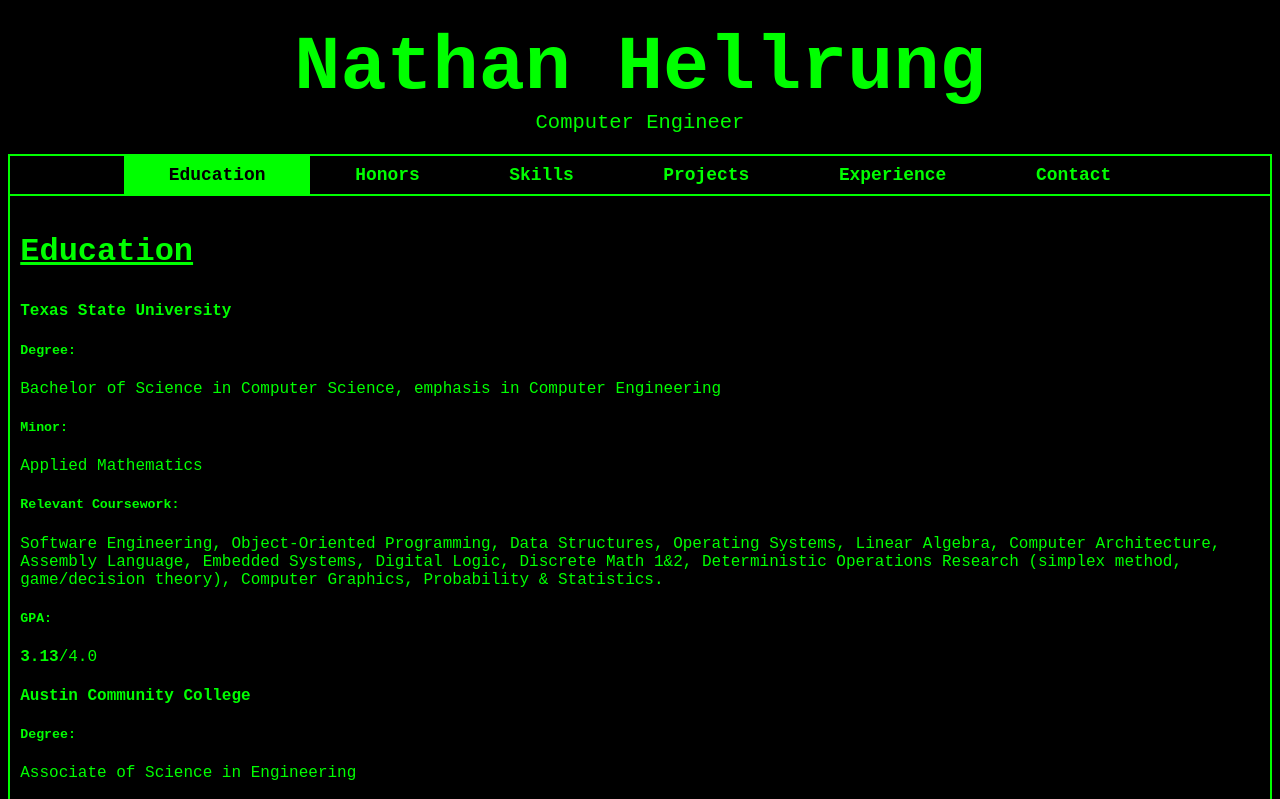
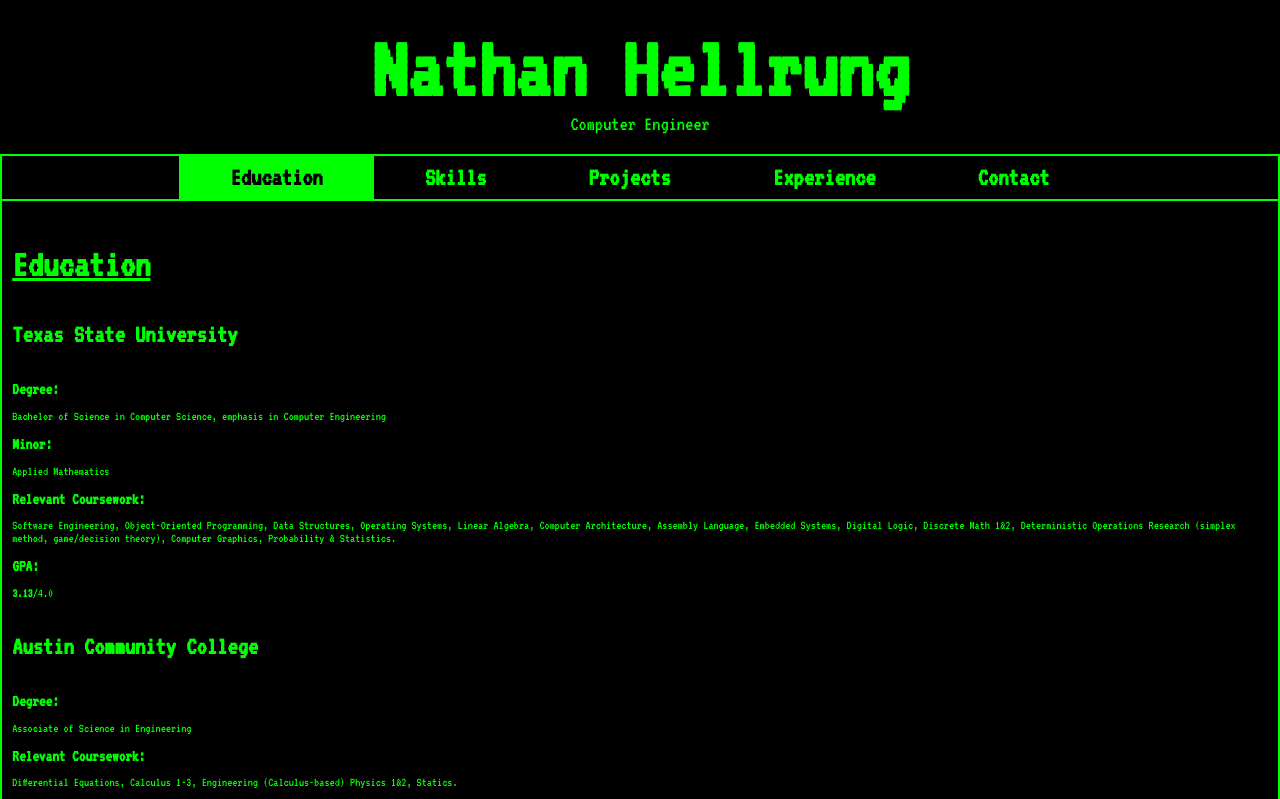
Before and after one commit to nmhellrung/nmhellrung.github.io, a plain HTML site: page index.html in a window 1280 px wide. Both pictures are taken after a click on the button "Education". Shown: the top 799 px of the page. Drawn offline with Linux system fonts and the light colour scheme.

Commit message:
Font Update
Changed font to a linked terminal-style google font.

```diff
--- a/css/style.css
+++ b/css/style.css
@@ -2,10 +2,10 @@
 Author: Nathan Hellrung
 */
 
-
 html, body {
-    background-color: black;
-	font-family: "Courier New", monospace;
+	margin: 0 auto;
+    background-color: #000000;
+	font-family: 'VT323', monospace;
 }
 
 
@@ -20,7 +20,8 @@
 	margin-bottom: 0vh;
 	padding: 0vh;
 
-	font-size: 6vw;
+	font-family: 'VT323', monospace;
+	font-size: 7vw;
 }
 #computer-engineer {
 	margin-top: 0vh;
@@ -38,14 +39,14 @@
 	background-color: black;
 }
 .tabs button {
-	padding: .7vw 3.5vw;
+	padding: .7vw 4vw;
 	background-color: black;
     border: none;
     outline: none;
     cursor: pointer;
     transition: 0.15s;
-	font-family: "Courier New", monospace;
-	font-size: 1.4vw;
+	font-family: 'VT323', monospace;
+	font-size: 2vw;
 	font-weight: bold;
 	color: rgb(0, 255, 0);
 }
@@ -76,16 +77,21 @@
 
 
 h3 {
-	font-size: 2.5vw;
+	font-size: 3vw;
     text-decoration: underline;
 }
 
+h4 {
+	font-size: 2vw;
+}
 
-.degreeinfo {
+h5 {
+	font-size: 1.3vw;
+	margin: 0;
+}
 
-}
-.collegedata {
-	display: inline;
+p {
+	font-size: 1vw;
 }
 
 
@@ -99,7 +105,7 @@
 	color: rgb(0, 150, 255);
 }
 
-
+/*
 .attributes {
 
 }
@@ -108,3 +114,4 @@
 	color: rgb(100, 100, 100);
 	font-size: .7vw;
 }
+*/
--- a/index.html
+++ b/index.html
@@ -26,6 +26,7 @@
 	<title>Nathan Hellrung | Computer Engineer</title>
 	<link rel="stylesheet" type="text/css" href="css/style.css">
 	<script src='js/main.js'></script>
+	<link href="https://fonts.googleapis.com/css?family=VT323" rel="stylesheet">
 </head>
 <body>
 	<div class="myname">
@@ -36,7 +37,7 @@
 
 	<div class="tabs">
 		<button class="tablinks" onclick="openTab(event, 'education')">Education</button>
-		<button class="tablinks" onclick="openTab(event, 'honors')">Honors</button>
+		<!--<button class="tablinks" onclick="openTab(event, 'honors')">Honors</button>-->
 		<button class="tablinks" onclick="openTab(event, 'skills')">Skills</button>
 		<button class="tablinks" onclick="openTab(event, 'projects')">Projects</button>
 		<button class="tablinks" onclick="openTab(event, 'experience')">Experience</button>
@@ -66,14 +67,14 @@
 				<p class="collegedata"><b>3.3</b>/4.0</p>
 	</div>
 
-
+<!--
 	<div id="honors" class="tabcontent">
 		<h3>Honors</h3>
 			<h5 class="honorsinfo">Eagle Scout</h5>
 			<h5 class="honorsinfo">Dean's List</h5>
 			<h5 class="honorsinfo">Phi Theta Kappa Honor Society</h5>
 	</div>
-
+-->
 
 	<div id="skills" class="tabcontent">
 		<h3>Skills</h3>
@@ -126,11 +127,12 @@
 	</div>
 
 
-
+<!--
 	<div class="attributions">
 		<div class="hosted-by">
 			<p class="data">Hosted with GitHub Pages.<p>
 		</div>
 	</div>
+-->
 </body>
 </html>
```
